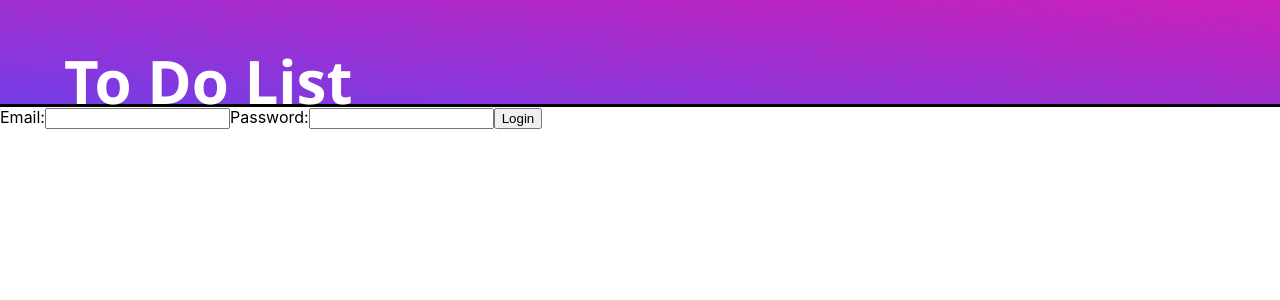
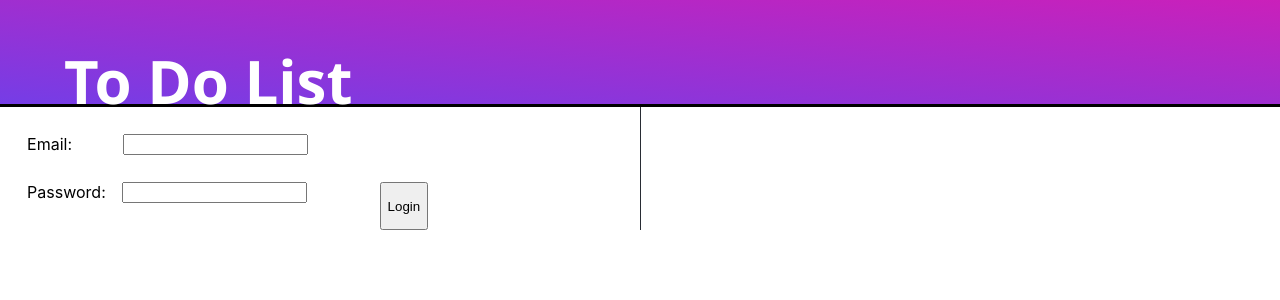
Before and after one commit to DanWilk/todoList, a React (Create React App) app in the folder client/: page / in a window 1280 px wide. Shown: the top 300 px of the page. Built offline with nearby package versions, Linux system fonts and the light colour scheme.

Commit message:
began login form styling found error in header

```diff
--- a/client/src/App.css
+++ b/client/src/App.css
@@ -140,3 +140,41 @@ textarea {
 
   margin-bottom: 20%; */
 }
+
+.loginFormContainer {
+  display: flex;
+  flex-wrap: wrap;
+  width: 50vw;
+  justify-content: left;
+  border-right-style: solid;
+  border-right-color: #282c34;
+  border-right-width: 1px;
+}
+.loginForm {
+  display: flex;
+  flex-wrap: wrap;
+}
+
+.emailLabel {
+  width: 60%;
+  display:inline-block;
+  display: flex;
+  justify-content: left;
+  margin: 5% 5% 5%;
+}
+
+.passwordLabel {
+  width: 60%;
+  display: inline-block;
+  display: flex;
+  justify-content: left;
+  margin: 0% 5% 5%;
+}
+
+.emailInput {
+  margin-left: 15.5%;
+}
+
+.passwordInput {
+  margin-left: 5%;
+}
--- a/client/src/App.js
+++ b/client/src/App.js
@@ -13,7 +13,7 @@ function App() {
         <Header />
         <Routes>
           <Route exact path="/" element={<Login/>} />
-          <Route path="/:id" element={<Dashboard/>} />
+          <Route path=":id" element={<Dashboard/>} />
         </Routes>
       </div>
     </Router>
--- a/client/src/pages/Login/Login.js
+++ b/client/src/pages/Login/Login.js
@@ -39,16 +39,18 @@ const Login = () => {
     }
     return (
     <main>
+        <div className="loginFormContainer">
         <form className="loginForm" onSubmit={handleFormSubmit}>
-            <label>Email:
-            <input type="email" name="email" id="email" onChange={handleChange}></input>
+
+            <label className="emailLabel">Email:
+            <input className="emailInput" type="email" name="email" id="email" onChange={handleChange}></input>
             </label>
-            <label>Password:
-            <input type="password" name="password" id="password" onChange={handleChange}></input>
+            <label className="passwordLabel">Password:
+            <input className="passwordInput" type="password" name="password" id="password" onChange={handleChange}></input>
             </label>
             <button type="submit">Login</button>
         </form>
-
+        </div>
     </main>
     )
 }
```
